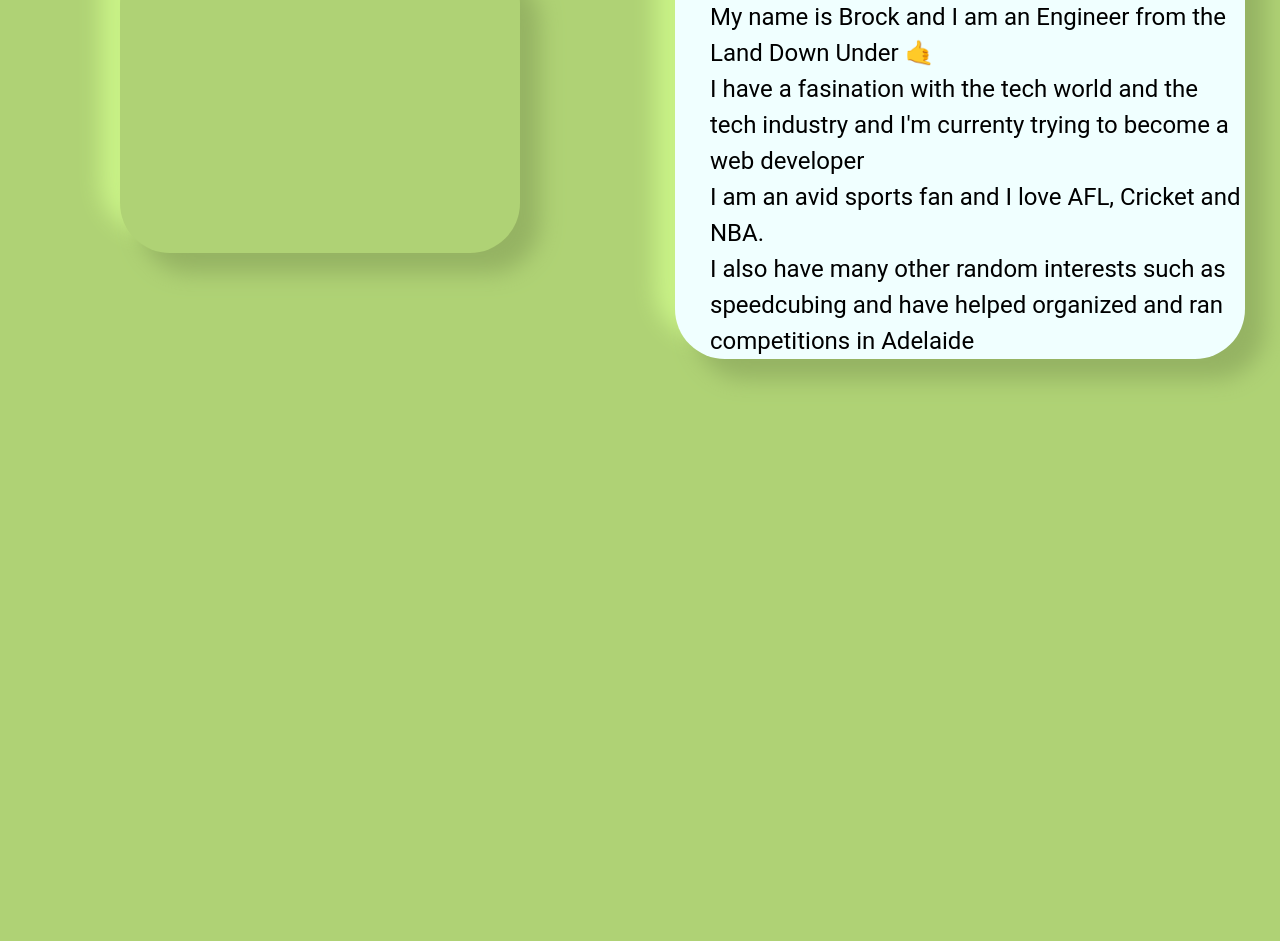
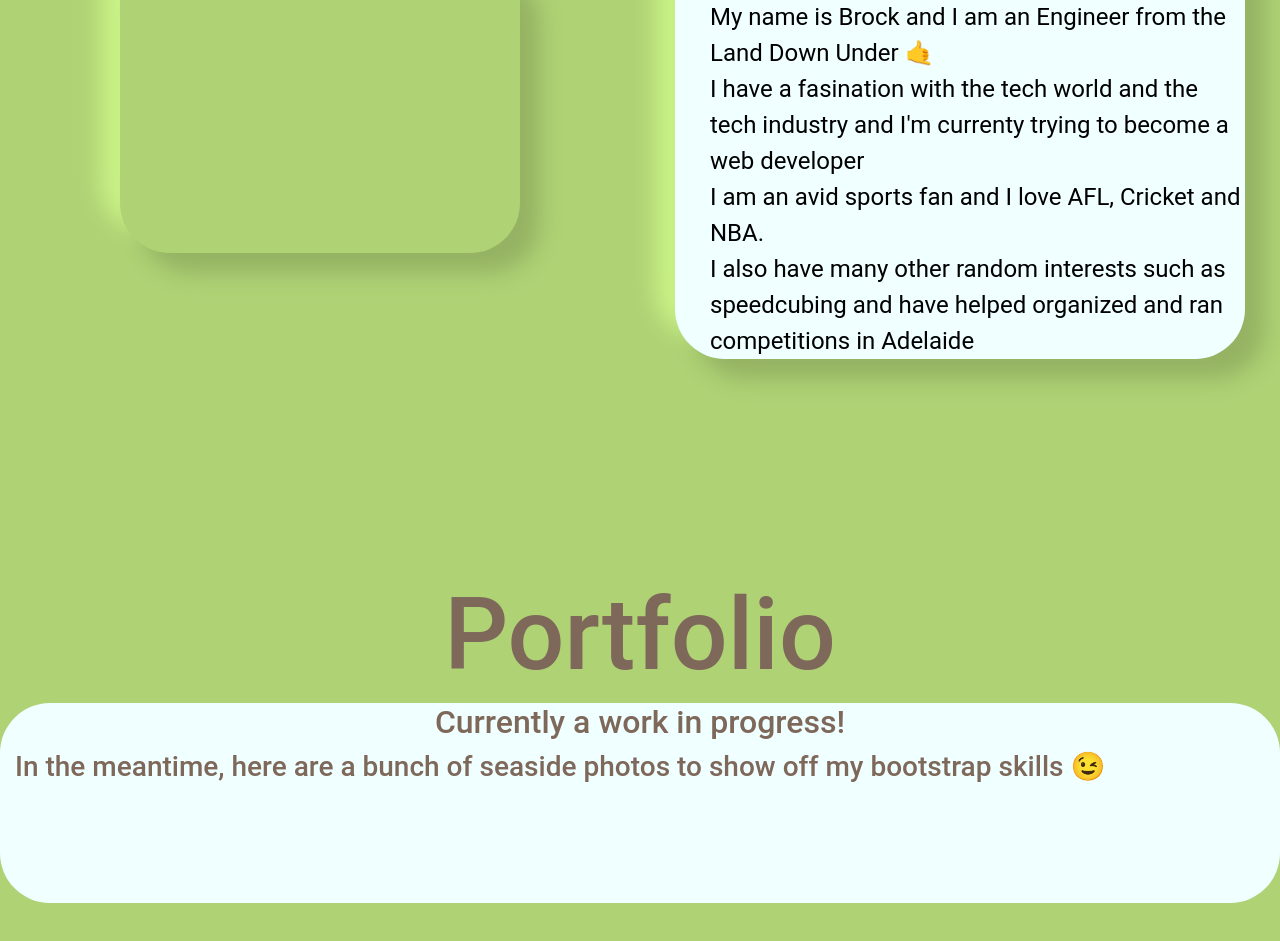
Before and after one commit to bhamann-collab/CodingBootCampRepo, a plain HTML site: page week2/00-Homework/index.html in a window 1280 px wide. Shown: the part 323-1264 px from the top of the page. Drawn offline with nearby package versions, Linux system fonts and the light colour scheme.

Commit message:
Lots of bugs still

```diff
--- a/week2/00-Homework/css/style.css
+++ b/week2/00-Homework/css/style.css
@@ -5,8 +5,9 @@ body {
     font-family: 'roboto';
     background-color: #afd275;
     color: #7E685A;
+    height: 2000px;
+    width: 100%;
     overflow-x: hidden;
-    height: 2000px;
 }
 
 .navbar {
@@ -68,6 +69,7 @@ a {
 }
 
 .aboutMe {
+    float: center;
     background-color: azure;
     border-radius: 50px;
     min-height: 300px;
@@ -90,3 +92,16 @@ a {
 .aboutMe p {
     font-size: 1.5rem;
 }
+
+.Portfolio h1{
+    font-size: 100px;
+    margin-top: 200px;
+}
+
+.insidePortfolio {
+    float: center;
+    background-color: azure;
+    border-radius: 50px;
+    width: 100%;
+    height: 200px;
+}
--- a/week2/00-Homework/index.html
+++ b/week2/00-Homework/index.html
@@ -15,7 +15,7 @@
     <link rel="stylesheet" href="css/style.css">
 </head>
 <body>
-    <nav class="navbar navbar-expand-md">
+    <nav class="navbar navbar-expand-md navbar-expand-xs">
         <a class="navbar-brand" href="#">Brock Hamann</a>
         <button class="navbar-toggler navbar-light" type="button" data-toggle="collapse" data-target="#main-navigation">
         <span class="navbar-toggler-icon"></span>
@@ -38,7 +38,7 @@
         <div class="row">
             <div class="col col-lg-6 col-md-6 col-sm-12 col-xs-12 text-center">
                 <div class="profilePhoto">
-                    <img src="../../../../Photos/Brock.jpg" alt="This is Brock">
+                    <img src="../../../../Photos/Brock.jpg" class="img-responsive "alt="This is Brock">
                 </div>
             </div>
             <div class="col col-lg-6 col-md-6 col-sm-12 col-xs-12" id="Portfolio">
@@ -54,7 +54,19 @@
 
             </div>
         </div>
-
+        <div class="row">
+            <div class="col Portfolio text-center" id="Portfolio">
+                    <h1>Portfolio</h1>
+            </div>
+        </div>
+        <div class="row">
+            <div class="insidePortfolio">
+                <div class="col col-xs-12 PortfolioHeader">
+                    <h2 class="text-center">Currently a work in progress!</h2>
+                    <h3>In the meantime, here are a bunch of seaside photos to show off my bootstrap skills 😉</h3>
+                </div>
+            </div>
+        </div>
     </div>
 
 
```
